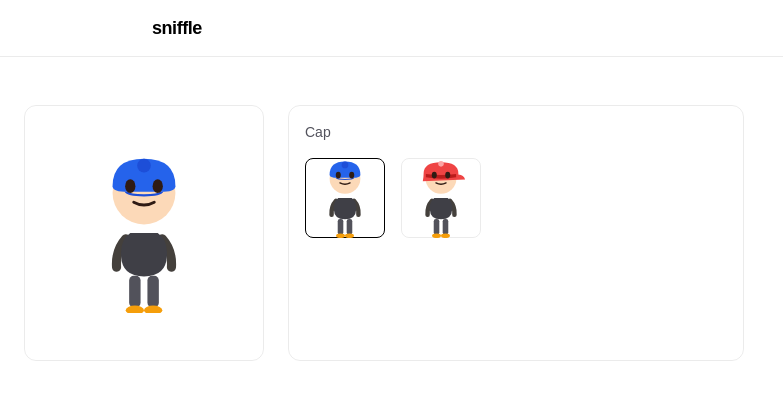
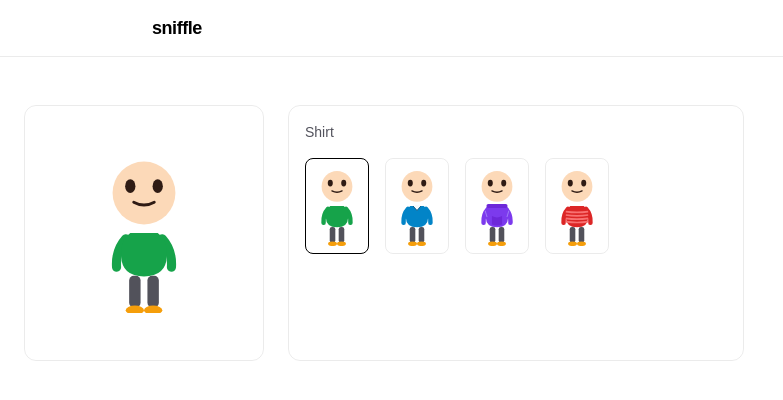
Before and after one commit to ayushkpai/sniffle, a Next.js app: page / in a window 1280 px wide. Shown: the top 400 px of the page, without its empty margins (0-783 px from the left). Built offline with nearby package versions, Linux system fonts and the light colour scheme.

Commit message:
Replace cap customization with shirt options

```diff
--- a/app/components/avatar.tsx
+++ b/app/components/avatar.tsx
@@ -1,42 +1,97 @@
-export type Cap = "beanie" | "flat";
+export type Shirt = "tee" | "polo" | "hoodie" | "sweater";
 
-export function CapHead({ cap }: { cap: Cap }) {
-  if (cap === "beanie") {
+function shirtColor(shirt: Shirt): string {
+  switch (shirt) {
+    case "polo":
+      return "#0284c7";
+    case "hoodie":
+      return "#7c3aed";
+    case "sweater":
+      return "#dc2626";
+    default:
+      return "#16a34a";
+  }
+}
+
+export function ShirtBody({ shirt }: { shirt: Shirt }) {
+  const color = shirtColor(shirt);
   return (
+    <>
+      <g id="arms" stroke={color}>
+        <path
+          d="M 68,150 Q 50,170 52,200"
+          strokeWidth="16"
+          strokeLinecap="round"
+          fill="none"
+        />
+        <path
+          d="M 132,150 Q 150,170 148,200"
+          strokeWidth="16"
+          strokeLinecap="round"
+          fill="none"
+        />
+      </g>
+      <g id="torso">
+        <path
+          d="M 76,140 Q 58,152 60,180 Q 61,216 100,216 Q 139,216 140,180 Q 142,152 124,140 Z"
+          fill={color}
+        />
+        {shirt === "polo" && (
           <g>
             <path
-          d="M 45,58 Q 45,10 100,10 Q 155,10 155,58 Q 155,68 128,68 L 72,68 Q 45,68 45,58 Z"
-          fill="#2563eb"
+              d="M 86,140 L 100,156 L 114,140 Q 100,132 86,140 Z"
+              fill="#f8fafc"
             />
             <path
-          d="M 66,68 Q 70,76 100,76 Q 130,76 134,68 L 128,68 Q 125,72 100,72 Q 75,72 72,68 Z"
-          fill="#1d4ed8"
+              d="M 86,140 L 100,156 L 114,140"
+              stroke="#0c4a6e"
+              strokeWidth="3"
+              fill="none"
             />
-        <circle cx="100" cy="22" r="12" fill="#1d4ed8" />
           </g>
-    );
-  }
-  return (
+        )}
+        {shirt === "hoodie" && (
           <g>
             <path
-        d="M 38,52 Q 38,12 100,12 Q 162,12 162,52 L 162,56 Q 182,58 186,74 L 35,80 Q 38,66 38,52 Z"
-        fill="#ef4444"
+              d="M 72,140 Q 60,140 100,140 Q 140,140 128,140"
+              stroke="#6d28d9"
+              strokeWidth="14"
+              fill="none"
+              strokeLinecap="round"
             />
             <path
-        d="M 46,54 Q 100,62 154,54 L 154,66 Q 100,76 46,66 Z"
-        fill="#b91c1c"
+              d="M 58,158 L 64,178 M 142,158 L 136,178"
+              stroke="#a78bfa"
+              strokeWidth="3"
+              strokeLinecap="round"
             />
-      <circle cx="100" cy="18" r="10" fill="#fca5a5" />
+            <path
+              d="M 82,176 Q 100,186 118,176 L 118,206 Q 100,214 82,206 Z"
+              fill="#6d28d9"
+            />
           </g>
+        )}
+        {shirt === "sweater" &&
+          [160, 172, 184, 196].map((y) => (
+            <path
+              key={y}
+              d={`M 60,${y} Q 100,${y + 6} 140,${y}`}
+              stroke="#f87171"
+              strokeWidth="6"
+              fill="none"
+            />
+          ))}
+      </g>
+    </>
   );
 }
 
 interface AvatarProps {
-  cap?: Cap;
+  shirt?: Shirt;
   size?: string;
 }
 
-export default function Avatar({ cap, size = "h-40 w-32" }: AvatarProps) {
+export default function Avatar({ shirt = "tee", size = "h-40 w-32" }: AvatarProps) {
   return (
     <div className="flex h-full w-full items-center justify-center">
       <svg
@@ -51,32 +106,10 @@ export default function Avatar({ cap, size = "h-40 w-32" }: AvatarProps) {
           <ellipse cx="84" cy="275" rx="16" ry="8" fill="#f59e0b" />
           <ellipse cx="116" cy="275" rx="16" ry="8" fill="#f59e0b" />
         </g>
-        <g id="arms">
-          <path
-            d="M 68,150 Q 50,170 52,200"
-            stroke="#44403c"
-            strokeWidth="16"
-            strokeLinecap="round"
-            fill="none"
-          />
-          <path
-            d="M 132,150 Q 150,170 148,200"
-            stroke="#44403c"
-            strokeWidth="16"
-            strokeLinecap="round"
-            fill="none"
-          />
-        </g>
-        <g id="torso">
-          <path
-            d="M 76,140 Q 58,152 60,180 Q 61,216 100,216 Q 139,216 140,180 Q 142,152 124,140 Z"
-            fill="#3f3f46"
-          />
-        </g>
+        {shirt && <ShirtBody shirt={shirt} />}
         <g id="head">
           <circle cx="100" cy="70" r="55" fill="#fcd9b8" />
         </g>
-        {cap && <CapHead cap={cap} />}
         <g id="face">
           <ellipse cx="76" cy="58" rx="9" ry="12" fill="#2f1b14" />
           <ellipse cx="124" cy="58" rx="9" ry="12" fill="#2f1b14" />
@@ -93,7 +126,9 @@ export default function Avatar({ cap, size = "h-40 w-32" }: AvatarProps) {
   );
 }
 
-export const CAPS: { id: Cap; name: string }[] = [
-  { id: "beanie", name: "Beanie" },
-  { id: "flat", name: "Flat cap" },
+export const SHIRTS: { id: Shirt; name: string }[] = [
+  { id: "tee", name: "T-shirt" },
+  { id: "polo", name: "Polo" },
+  { id: "hoodie", name: "Hoodie" },
+  { id: "sweater", name: "Sweater" },
 ];
--- a/app/page.tsx
+++ b/app/page.tsx
@@ -1,36 +1,36 @@
 "use client";
 
 import { useState } from "react";
-import Avatar, { type Cap, CAPS } from "./components/avatar";
+import Avatar, { type Shirt, SHIRTS } from "./components/avatar";
 
 export default function Home() {
-  const [cap, setCap] = useState<Cap | undefined>("beanie");
+  const [shirt, setShirt] = useState<Shirt>("tee");
 
   return (
     <main className="flex w-full max-w-3xl flex-1 flex-col items-center gap-6 px-6 py-12">
       <div className="flex w-full gap-6">
-        <div className="h-64 w-1/3 rounded-xl border border-black/[.08] dark:border-white/[.145]">
-          <Avatar cap={cap} />
+        <div className="flex h-64 w-1/3 items-center justify-center rounded-xl border border-black/[.08] dark:border-white/[.145]">
+          <Avatar shirt={shirt} />
         </div>
         <div className="flex h-64 flex-1 flex-col gap-4 rounded-xl border border-black/[.08] p-4 dark:border-white/[.145]">
           <h2 className="text-sm font-medium text-zinc-600 dark:text-zinc-400">
-            Cap
+            Shirt
           </h2>
           <div className="flex gap-4">
-            {CAPS.map((style) => (
+            {SHIRTS.map((style) => (
               <button
                 key={style.id}
                 type="button"
-                onClick={() => setCap(style.id)}
-                className={`flex h-20 w-20 cursor-pointer items-center justify-center rounded-lg border transition-colors ${
-                  cap === style.id
+                onClick={() => setShirt(style.id)}
+                className={`flex h-24 w-16 cursor-pointer items-center justify-center rounded-lg border transition-colors ${
+                  shirt === style.id
                     ? "border-black dark:border-white"
                     : "border-black/[.08] hover:bg-black/[.04] dark:border-white/[.145] dark:hover:bg-white/[.08]"
                 }`}
-                aria-pressed={cap === style.id}
+                aria-pressed={shirt === style.id}
                 aria-label={style.name}
               >
-                <Avatar cap={style.id} size="h-20 w-14" />
+                <Avatar shirt={style.id} size="h-20 w-14" />
               </button>
             ))}
           </div>
```
Lines whose indentation alone changed are shown as unchanged.
